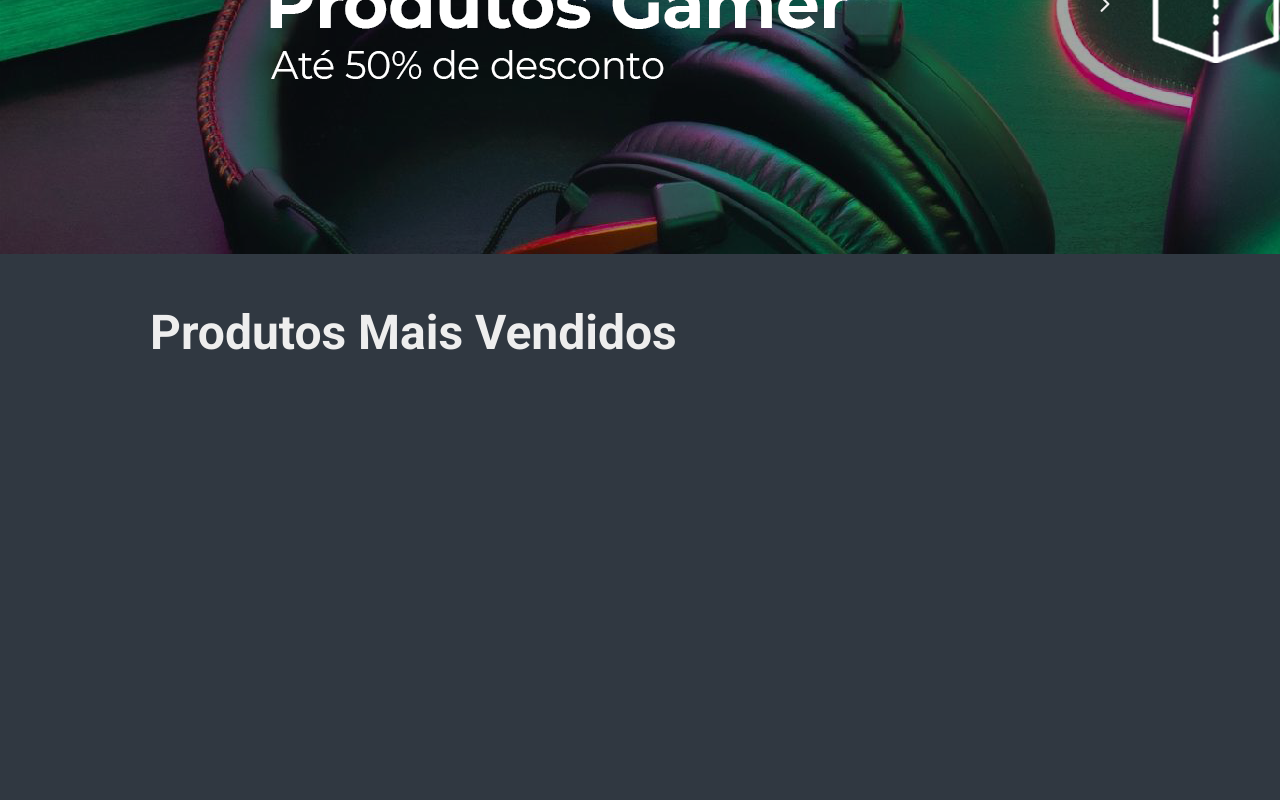
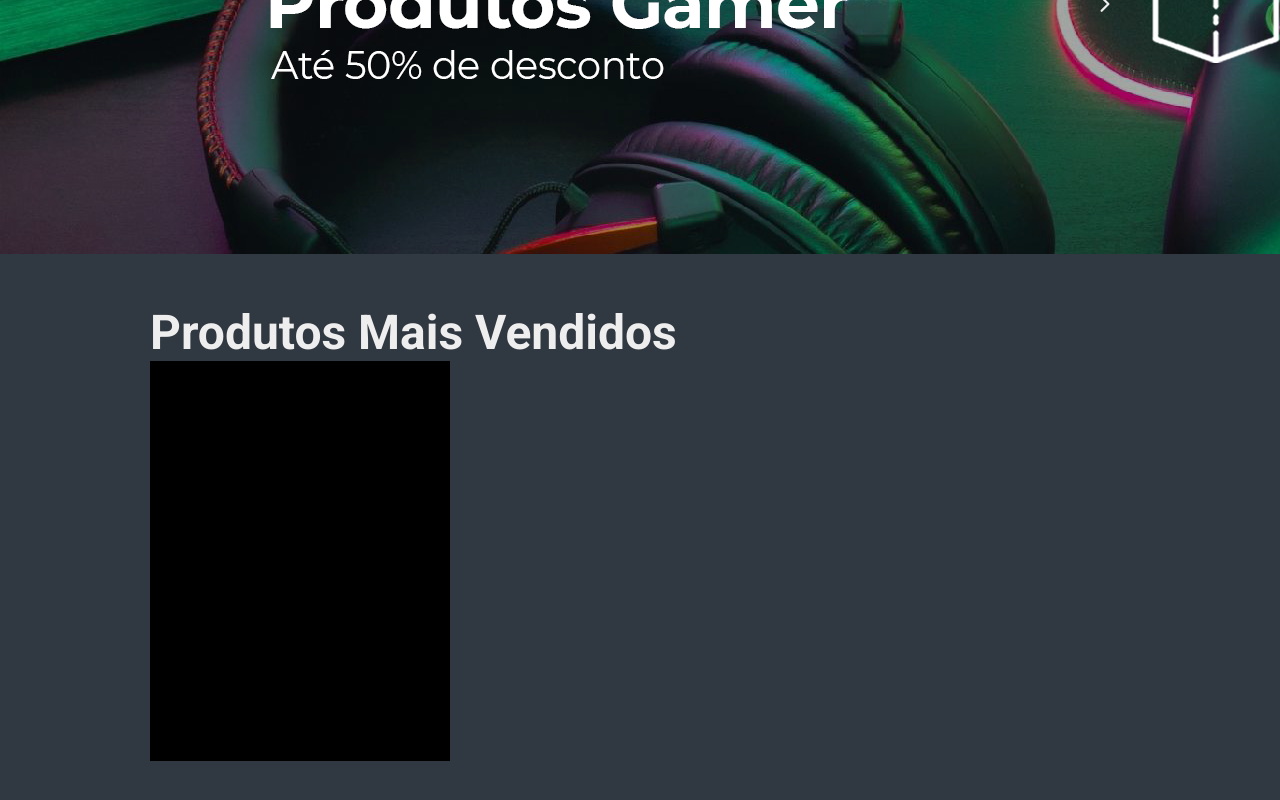
Before and after one commit to CauaHenrique19/Aleat-Shop, a React (Create React App) app in the folder frontend-react/: page / in a window 1280 px wide. Shown: the part 346-1146 px from the top of the page. Built offline with nearby package versions, Linux system fonts and the light colour scheme.

Commit message:
Creating component of product

```diff
--- /dev/null
+++ b/frontend-react/src/components/Product/index.js
@@ -0,0 +1,15 @@
+import React from 'react'
+
+import './style.css'
+
+const Product = () => {
+    return (
+        <div className="product">
+            <div className="product-image">
+
+            </div>
+        </div>
+    )
+}
+
+export default Product
--- /dev/null
+++ b/frontend-react/src/components/Product/style.css
@@ -0,0 +1,8 @@
+.product{
+    width: 300px;
+    height: 400px;
+    background-color: black;
+}
+.product img{
+
+}
--- a/frontend-react/src/pages/Landing/index.js
+++ b/frontend-react/src/pages/Landing/index.js
@@ -6,6 +6,7 @@ import Sale1 from '../../assets/sale-1.png'
 import Sale2 from '../../assets/sale-2.png'
 
 import './style.css'
+import Product from '../../components/Product'
 
 const Landing = () => {
 
@@ -67,7 +68,7 @@ const Landing = () => {
             <div className="most-sold">
                 <h1>Produtos Mais Vendidos</h1>
                 <div className="products-most-sold">
-
+                    <Product />
                 </div>
             </div>
         </div>
```
Also changed, not shown: 1 other file (tests, documents, lock files or other folders).
